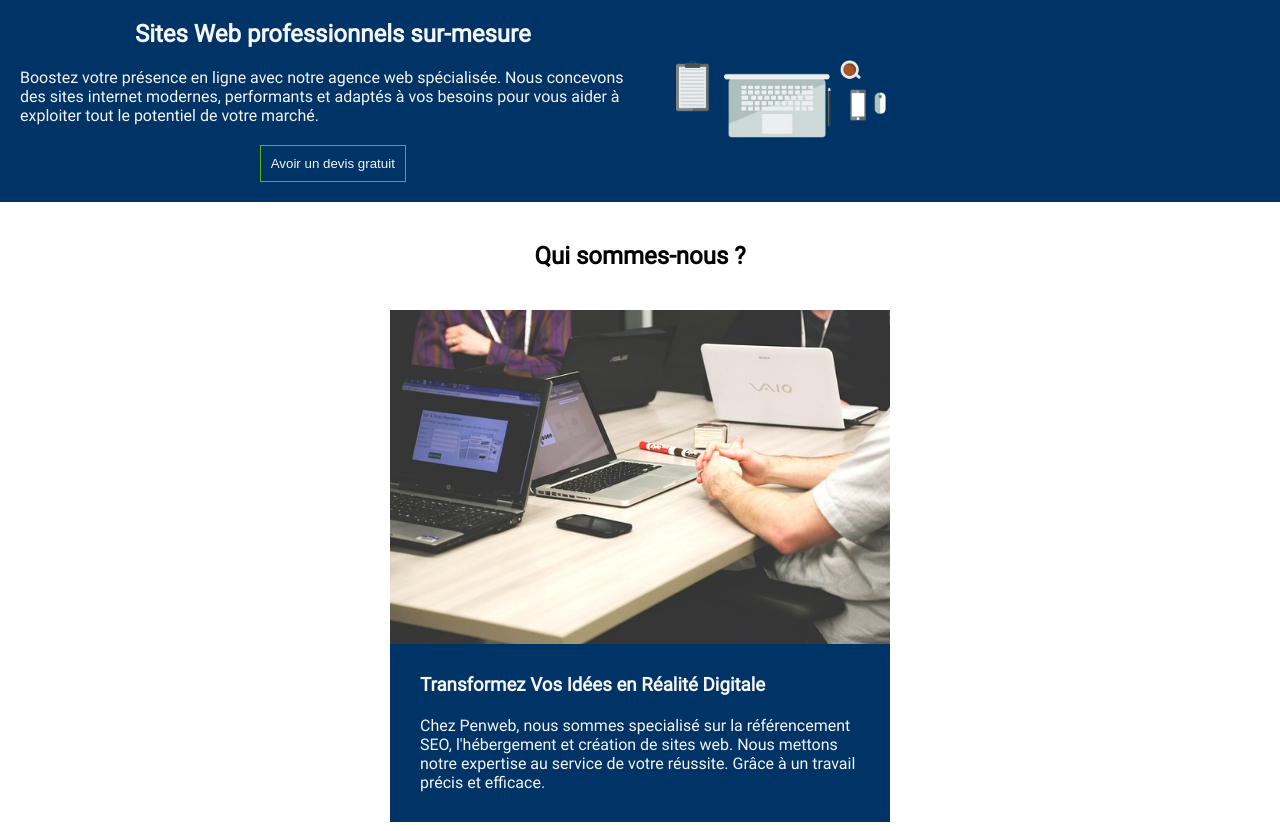
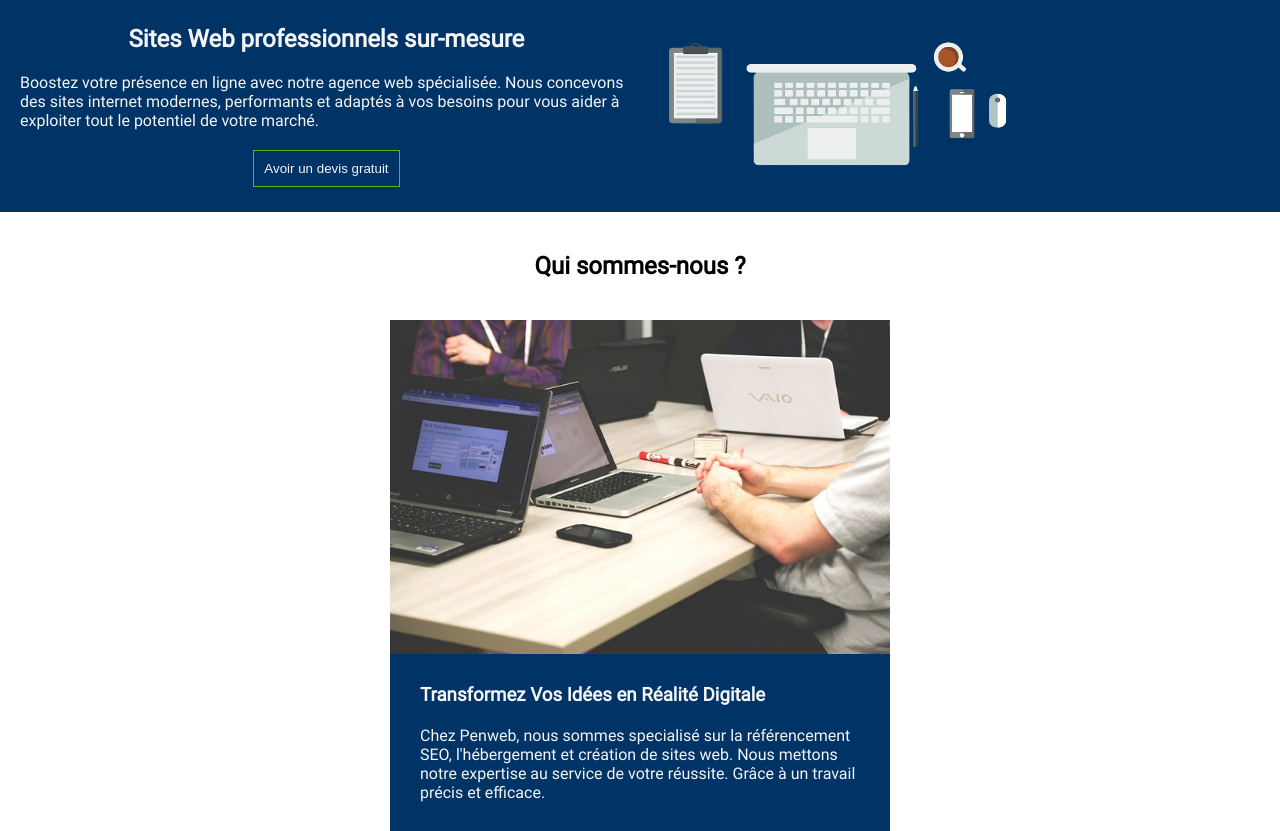
Before and after one commit to GregoryVDev/PenWeb, a PHP site: page / in a window 1280 px wide. Shown: the part 79-910 px from the top of the page. Run offline with PHP 8.4, Linux system fonts and the light colour scheme.

Commit message:
Edited the width for illustration img and container-img  for mobile queries

```diff
--- a/src/css/index.css
+++ b/src/css/index.css
@@ -261,7 +261,7 @@ details p {
   }
 
   .illustration img {
-    width: 230px;
+    width: 100%;
   }
 
   .container-text {
@@ -269,7 +269,7 @@ details p {
   }
 
   .container-img {
-    width: 25%;
+    width: 50%;
   }
 
   .container-prices {
@@ -296,6 +296,10 @@ details p {
 }
 
 @media all and (min-width: 768px) {
+  .illustration img {
+    width: 370px;
+  }
+
   .container-about {
     width: 500px;
     margin: auto;
```
